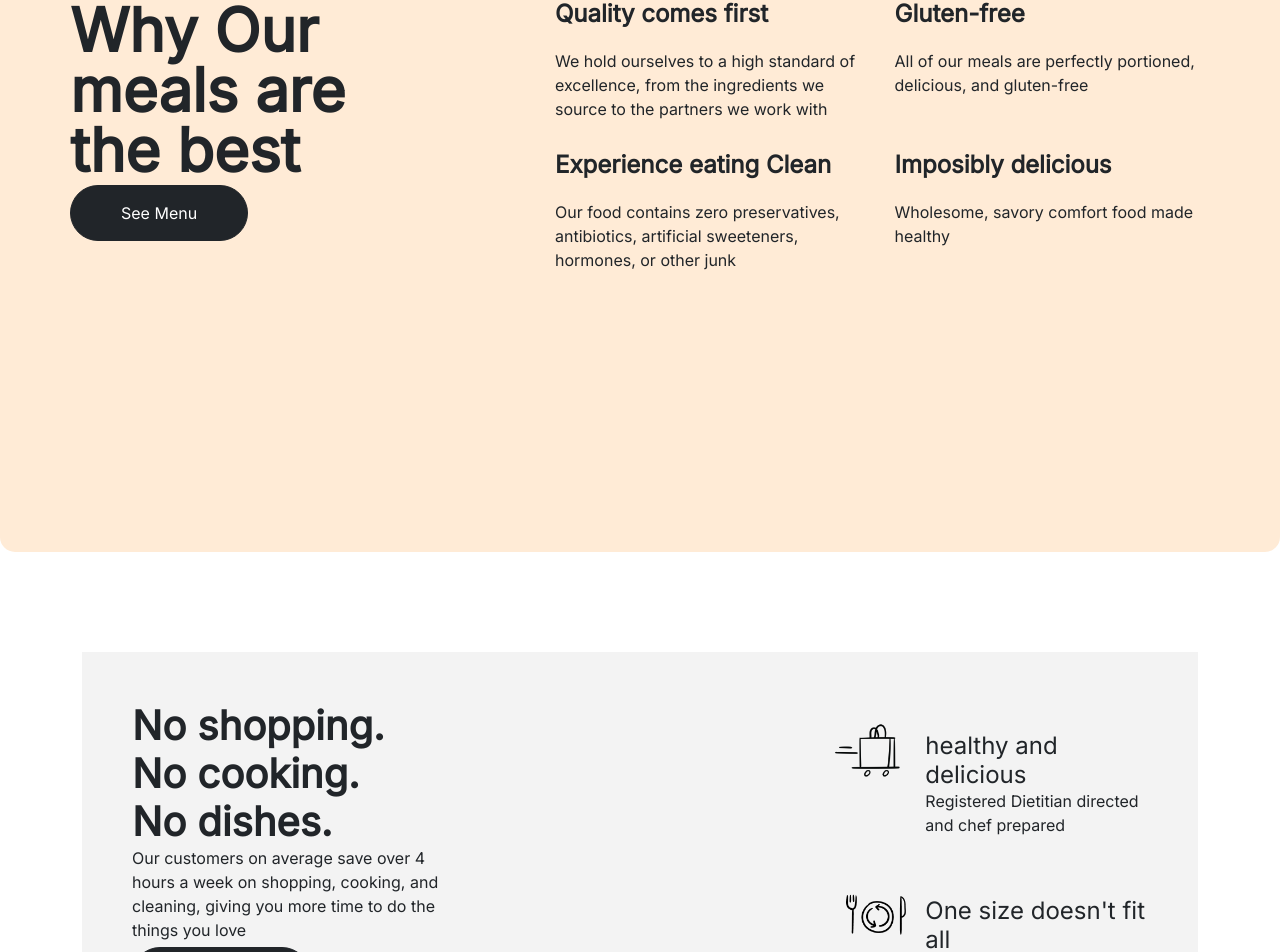
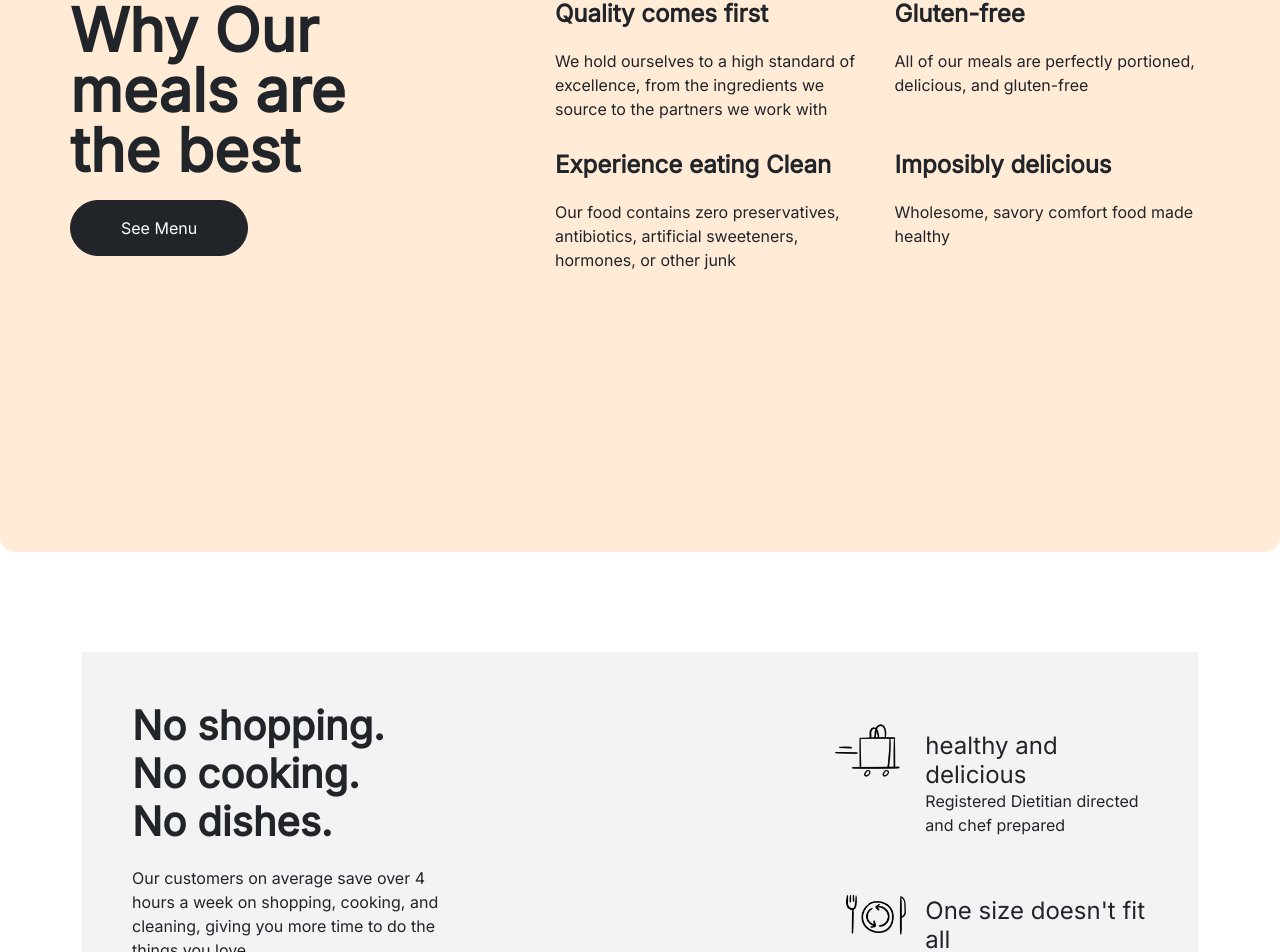
Before and after one commit to RyanRizaldy/MealsOnWheels, a React (Create React App) app: page / in a window 1280 px wide. Shown: the part 1595-2547 px from the top of the page. Built offline with nearby package versions, Linux system fonts and the light colour scheme.

Commit message:
Update Home.jsx

```diff
--- a/src/Pages/Home.jsx
+++ b/src/Pages/Home.jsx
@@ -55,7 +55,7 @@ export default function Home() {
             <Row>
                 <Col lg={5} md={5} sm={12}>
                 <h1 style={{fontSize:'60px',lineHeight:'60px',fontWeight:'bolder'}}>Why Our <br/>meals are <br/>the best</h1>
-                <Button variant='dark' className='reciveButton'  style={{marginTop:'5px'}}>See Menu</Button>
+                <Button variant='dark' className='reciveButton'  style={{marginTop:'20px'}}>See Menu</Button>
                 </Col>
                 <Col lg={7} md={7} sm={12}>
                 <Row>
@@ -92,7 +92,7 @@ export default function Home() {
         <div style={{padding:'50px',backgroundColor:'#f3f3f3'}}>
             <Row>
                 <Col lg={4} md={4} sm={12}>
-                    <h1 style={{fontWeight:'bold'}}>
+                    <h1 style={{fontWeight:'bold',marginBottom:'20px'}}>
                         No shopping.<br/>
                         No cooking.<br/>
                         No dishes.
@@ -100,7 +100,7 @@ export default function Home() {
                     <p>
                         Our customers on average save over 4 hours a week on shopping, cooking, and cleaning, giving you more time to do the things you love
                     </p>
-                    <Button variant='dark' className='reciveButton'  style={{marginTop:'5px'}}>See Menu</Button>
+                    <Button variant='dark' className='reciveButton'  style={{marginTop:'20px'}}>See Menu</Button>
                 </Col>
                 <Col lg={4} md={4} sm={12}>
 
```
